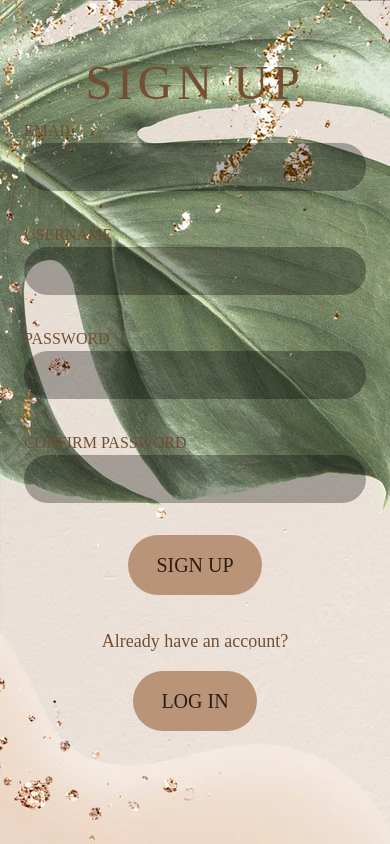
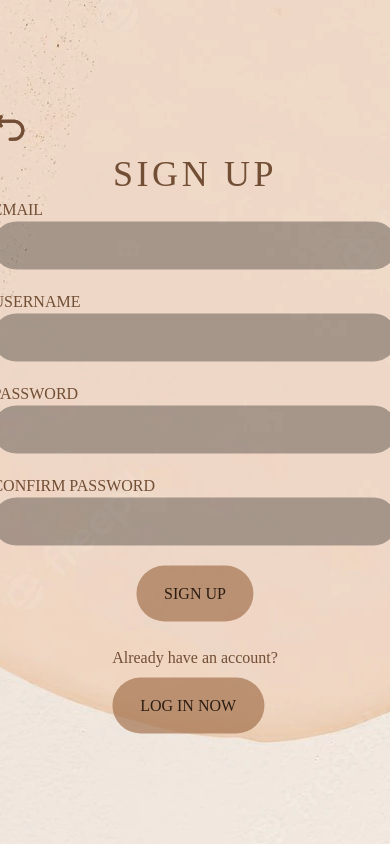
Before and after one commit to marijajukicc/HCI-projekt, a Next.js app in the folder book-owl/: page /registration in a window 390 px wide. Shown: the top 844 px of the page. Built offline with nearby package versions, Linux system fonts and the light colour scheme; a web font is replaced by a local one.

Commit message:
Responsive registration

```diff
--- a/book-owl/pages/login.js
+++ b/book-owl/pages/login.js
@@ -77,7 +77,7 @@ const Login = () => {
                         {error && <p className="mt-8 font-bold text-lg text-shingle-fawn">{error}</p>}
                     </div>
                     <div>
-                        <p className="text-base sm:text-lg text-shingle-fawn">Don&#39;t have an account yet?</p>
+                        <p className="text-base sm:text-lg text-shingle-fawn mb-2">Don&#39;t have an account yet?</p>
                         <Link href="/registration" key="registration" passHref>
                             <button className="bg-light-brown/[.67] rounded-full px-7 py-4 uppercase text-base sm:text-xl hover:bg-light-brown hover:ring hover:ring-shingle-fawn hover:ring-offset-2 text-shingle-fawn-dark">Sign up now</button>
                         </Link>
--- a/book-owl/pages/registration.js
+++ b/book-owl/pages/registration.js
@@ -44,9 +44,9 @@ const Registration = () => {
             <title>BookOwl / Registration</title>
             <meta name="viewport" content="initial-scale=1.0, width=device-width" />
         </Head>
-        <main style={{background: `url(${bg.src})`,}} className="h-screen w-full">
-            <div className="flex flex-col justify-center items-center p-6">
-                <Link href="/" passHref className="w-[58vh]">
+        <main style={{background: `url(${bg.src})`, backgroundPositionX: 'center'}} className="relative h-screen w-full">
+            <div className="absolute top-1/2 left-1/2 m-0 -translate-x-1/2 -translate-y-1/2 flex flex-col justify-center items-center gap-1 lg:gap-3 p-10">
+                <Link href="/" passHref className="md:w-[54vh] w-[48vh] mb-1">
                     <Image
                         src={BackArrow}
                         width={35}
@@ -55,9 +55,10 @@ const Registration = () => {
                         className="hover:scale-110"
                     />
                 </Link>
-                <p className="text-shingle-fawn text-5xl text-center tracking-widest uppercase">Sign up</p>
-                <section className="flex flex-col justify-center items-center">
-                    <div className="w-full relative mt-3">
+                <p className="text-shingle-fawn text-4xl sm:text-5xl text-center tracking-widest uppercase">Sign up</p>
+                <section className="flex flex-col justify-center items-center gap-6">
+                    <div className="flex flex-col gap-5">
+                        <div className="w-full relative">
                             <label className="text-base text-shingle-fawn uppercase">Email</label>
                             <input
                                 type="email"
@@ -67,7 +68,7 @@ const Registration = () => {
                                 className="inline-block w-full rounded-full text-l text-shingle-fawn bg-[#000000]/[.30] py-3 px-10 focus:outline-shingle-fawn"
                             />
                         </div>
-                    <div className="w-full relative mt-8">
+                        <div className="w-full relative">
                             <label className="text-base text-shingle-fawn uppercase">Username</label>
                             <input
                                 type="text"
@@ -77,7 +78,7 @@ const Registration = () => {
                                 className="inline-block w-full rounded-full text-l text-shingle-fawn bg-[#000000]/[.30] py-3 px-10 focus:outline-shingle-fawn"
                             />
                         </div>
-                    <div className="w-full relative mt-8">
+                        <div className="w-full relative">
                             <label className="text-base text-shingle-fawn uppercase">Password</label>
                             <input
                                 type="password"
@@ -87,7 +88,7 @@ const Registration = () => {
                                 className="inline-block w-full rounded-full text-l text-shingle-fawn bg-[#000000]/[.30] py-3 px-10 focus:outline-shingle-fawn"
                             />
                         </div>
-                    <div className="w-full relative mt-8">
+                        <div className="w-full relative">
                             <label className="text-base text-shingle-fawn uppercase">Confirm password</label>
                             <input
                                 type="password"
@@ -97,12 +98,15 @@ const Registration = () => {
                                 className="inline-block w-full rounded-full text-l text-shingle-fawn bg-[#000000]/[.30] py-3 px-10 focus:outline-shingle-fawn"
                             />
                         </div>
-                    <button onClick={handleSubmit} className="bg-light-brown/[.67] rounded-full px-7 py-4 uppercase text-xl hover:bg-light-brown hover:ring hover:ring-shingle-fawn hover:ring-offset-2 text-shingle-fawn-dark mt-8">Sign up</button>
+                        <button onClick={handleSubmit} className="self-center bg-light-brown/[.67] rounded-full px-7 py-4 uppercase text-base sm:text-xl hover:bg-light-brown hover:ring hover:ring-shingle-fawn hover:ring-offset-2 text-shingle-fawn-dark">Sign up</button>
                         {error && <p className="mt-4 font-bold text-lg text-shingle-fawn">{error}</p>}
-                    <p className="text-lg text-shingle-fawn mt-8">Already have an account?</p>
+                    </div>
+                    <div>
+                        <p className="text-base sm:text-lg text-shingle-fawn mb-2">Already have an account?</p>
                         <Link href="/login" key="login" passHref>
-                        <button className="bg-light-brown/[.67] rounded-full px-7 py-4 uppercase text-xl hover:bg-light-brown hover:ring hover:ring-shingle-fawn hover:ring-offset-2 text-shingle-fawn-dark mt-4">Log in</button>
+                            <button className="bg-light-brown/[.67] rounded-full px-7 py-4 uppercase text-base sm:text-xl hover:bg-light-brown hover:ring hover:ring-shingle-fawn hover:ring-offset-2 text-shingle-fawn-dark">Log in now</button>
                         </Link>
+                    </div>
                 </section>
             </div>
         </main>
```
Lines whose indentation alone changed are shown as unchanged.
